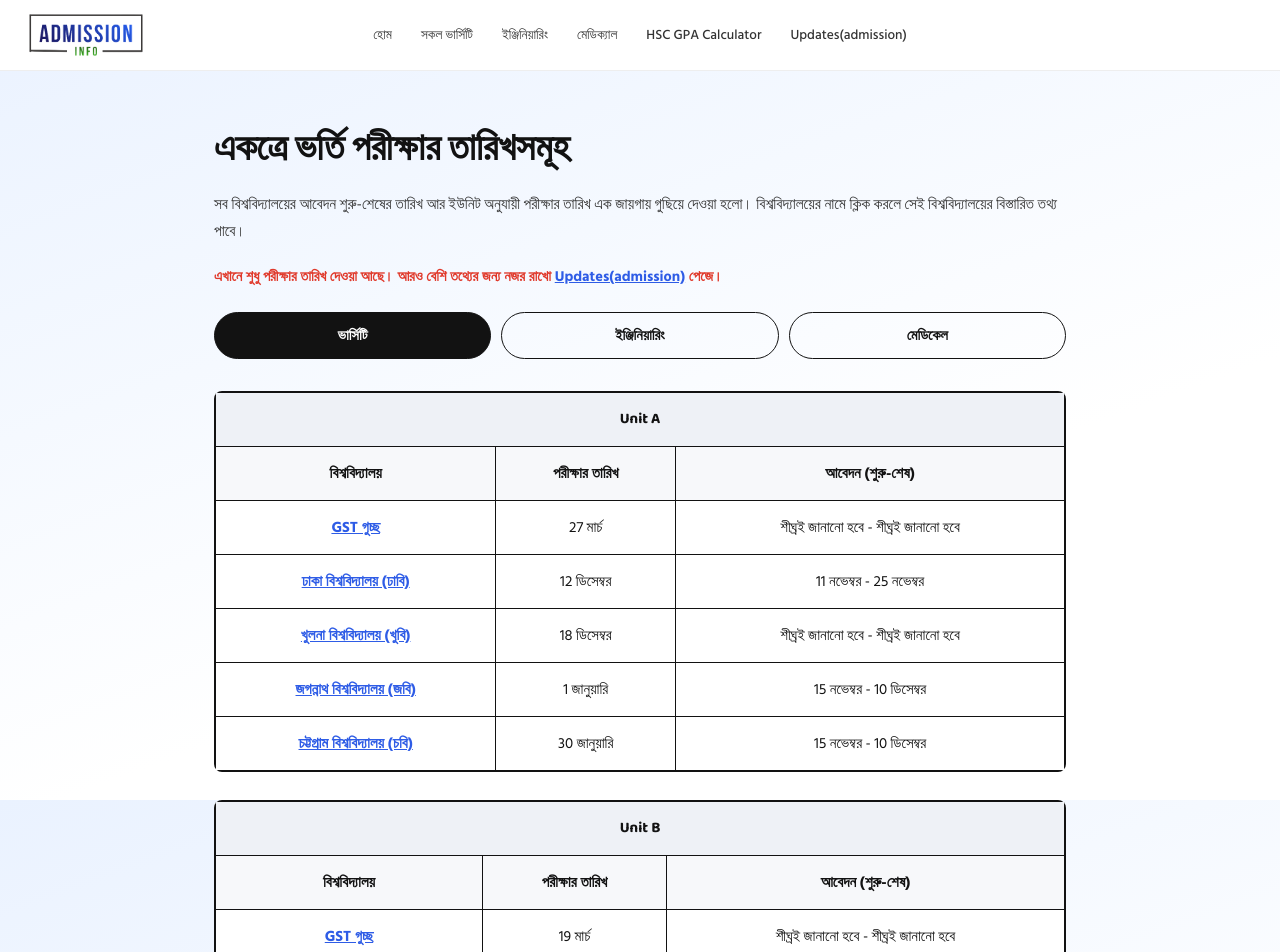
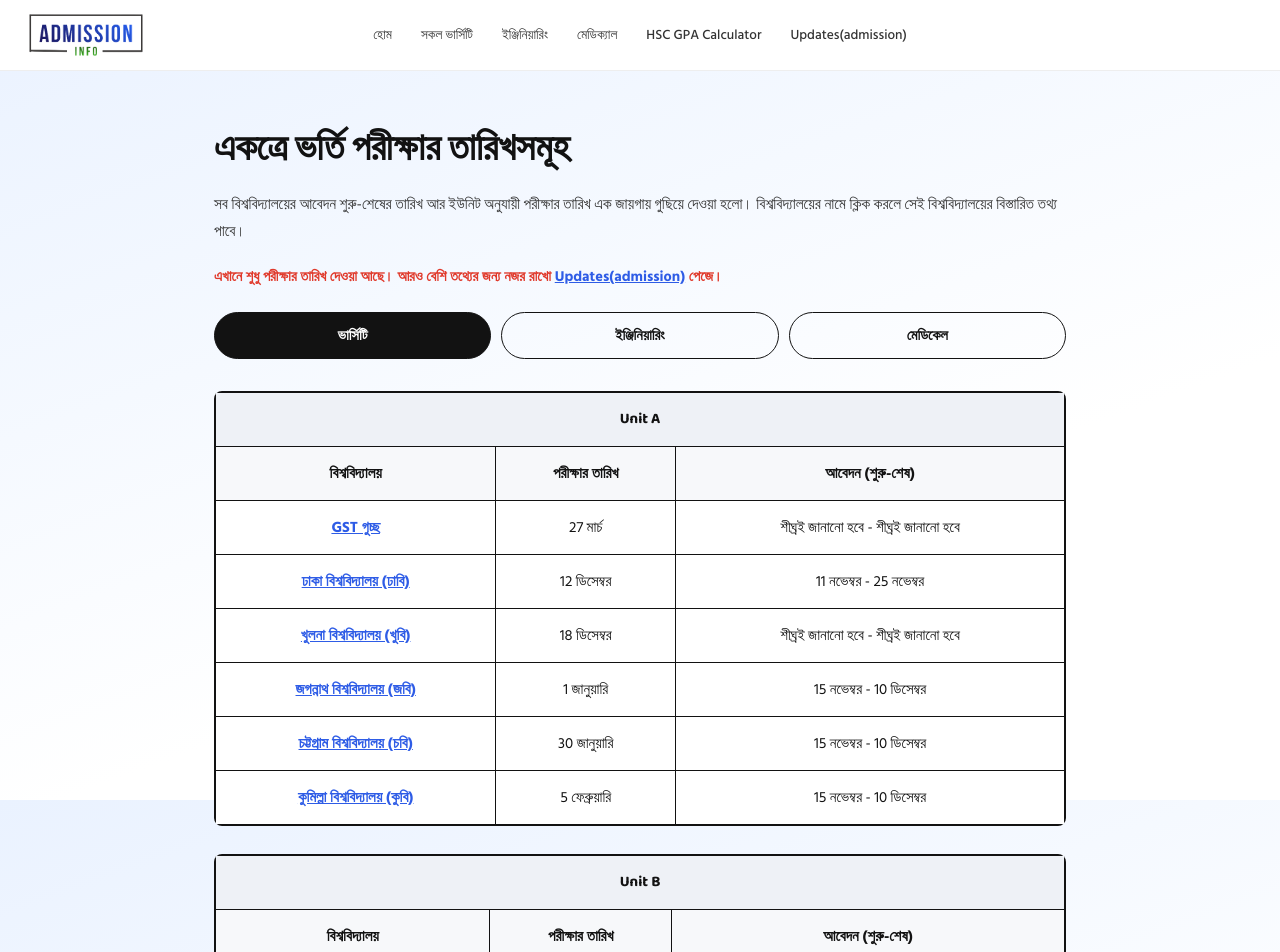
Before and after one commit to nishat-jihad/Admission-info, a Next.js app in the folder chance-hobe-ki/: page /exam-dates in a window 1280 px wide. Shown: the top 952 px of the page. Built offline with nearby package versions, Linux system fonts and the light colour scheme.

Commit message:
Update examDates.js

```diff
--- a/chance-hobe-ki/src/data/examDates.js
+++ b/chance-hobe-ki/src/data/examDates.js
@@ -99,6 +99,20 @@ export const examDates = [
     applicationStart: "15 নভেম্বর",
     applicationEnd: "10 ডিসেম্বর",
     schedule: [{ unit: "A", date: "30 জানুয়ারি" }],
+  },
+  {
+    id: "cou",
+    universityId: "cou",
+    universityName: "কুমিল্লা বিশ্ববিদ্যালয় (কুবি)",
+    shortName: "CoU",
+    category: "university",
+    applicationStart: "15 নভেম্বর",
+    applicationEnd: "10 ডিসেম্বর",
+    schedule: [
+      { unit: "A", date: "5 ফেব্রুয়ারি" },
+      { unit: "B", date: "6 ফেব্রুয়ারি" },
+      { unit: "C", date: "7 ফেব্রুয়ারি" },
+    ],
   },
   {
     id: "bup",
```
